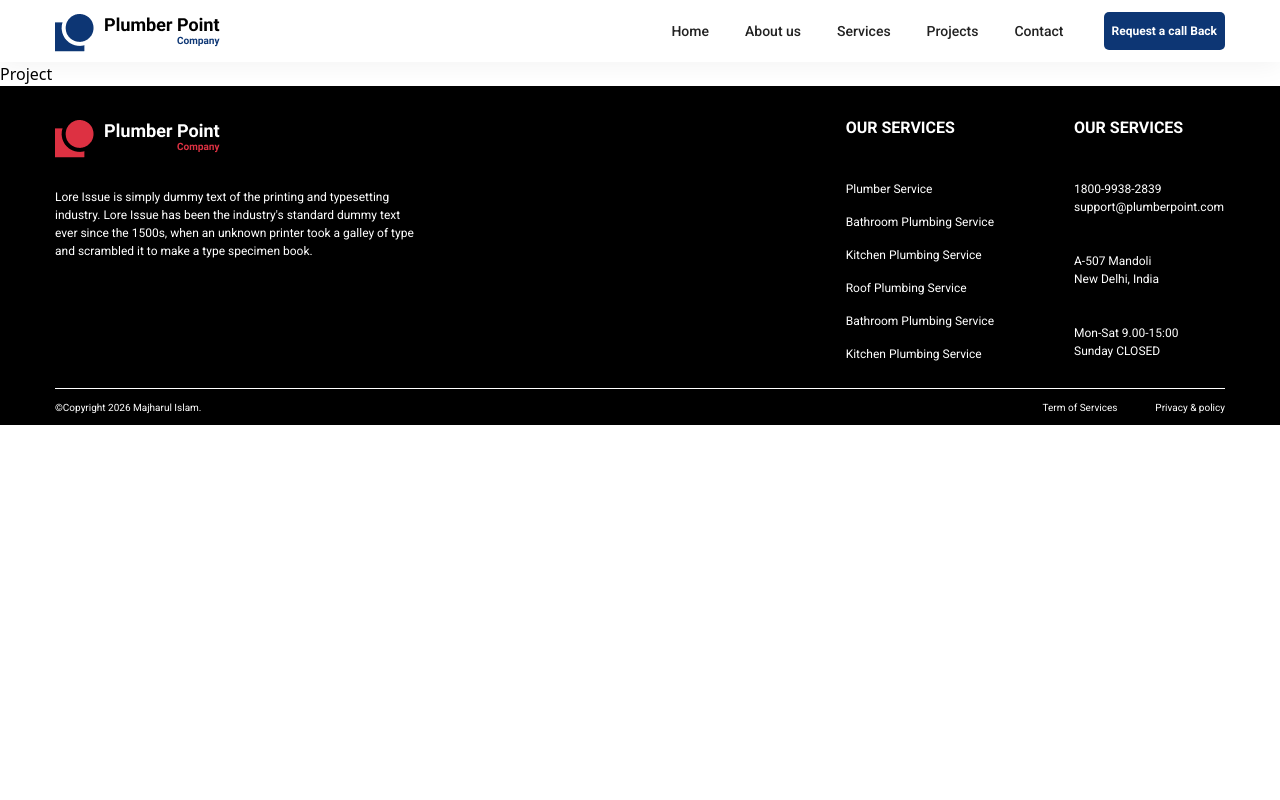
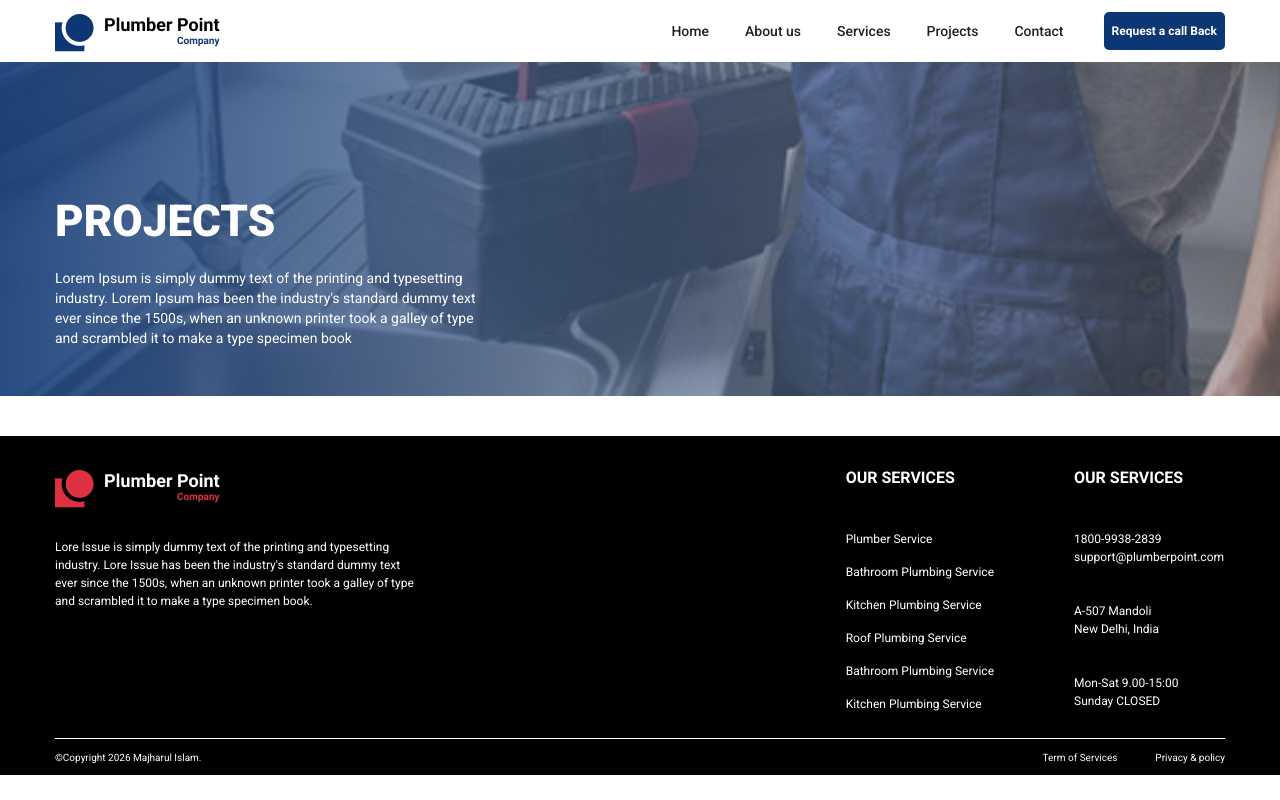
Before and after one commit to Sijan666/plumbingCompany, a React (Vite) app: page /projects in a window 1280 px wide. Built offline with nearby package versions, Linux system fonts and the light colour scheme.

Commit message:
feat : add projects page

```diff
--- a/src/components/pages/Projects.jsx
+++ b/src/components/pages/Projects.jsx
@@ -1,8 +1,20 @@
+import Container from "../Container"
 
 
 const Projects = () => {
     return (
-        <div>Project</div>
+        <>
+        <section id="projects">
+            <div className="font-roboto pb-10">
+                <div className="bg-[url('/src/assets/About.png')] pt-[126px] pb-12 bg-center bg-cover bg-no-repeat">
+                    <Container>
+                        <h3 className='uppercase text-[35px] lg:text-[44px] font-black text-white text-center lg:text-left'>Projects</h3>
+                        <p className='pt-3.5 text-white text-sm lg:w-[432px] text-center lg:text-left'>Lorem Ipsum is simply dummy text of the printing and typesetting industry. Lorem Ipsum has been the industry's standard dummy text ever since the 1500s, when an unknown printer took a galley of type and scrambled it to make a type specimen book</p>
+                    </Container>
+                </div>
+            </div>
+        </section>
+        </>
     )
 }
 
```
